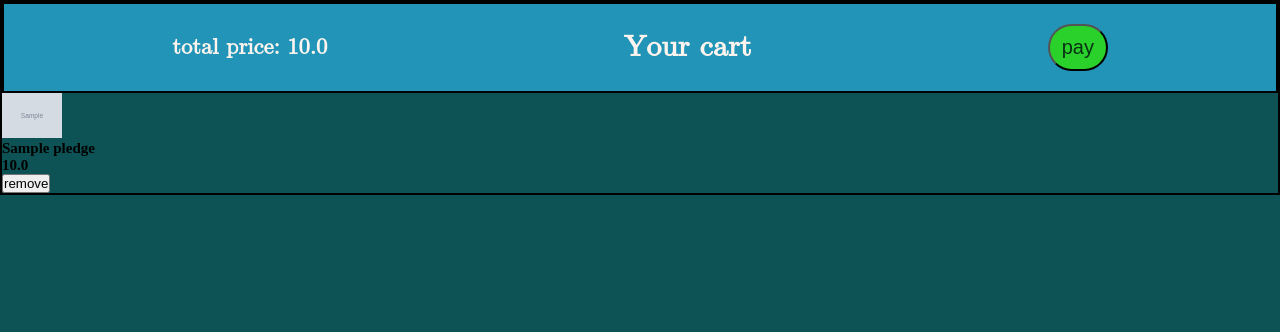
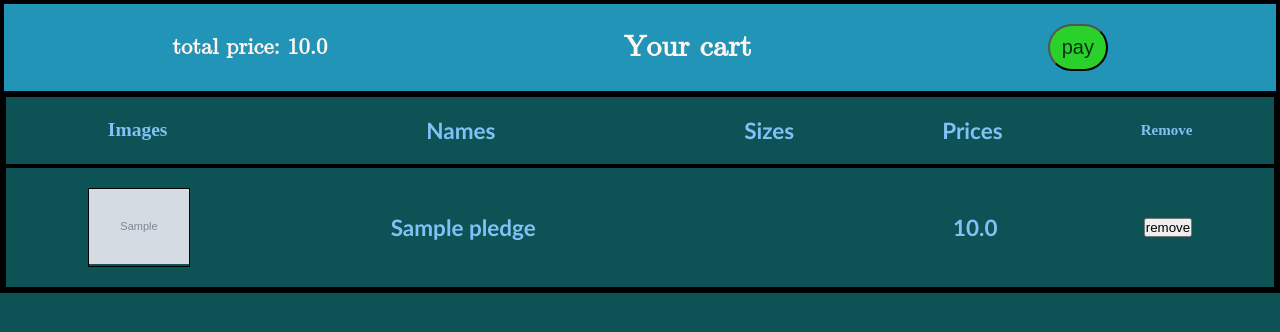
Before and after one commit to LuisJZ2004/clothestore, a Django app: page /cart/ in a window 1280 px wide. Shown: the part 106-438 px from the top of the page. Run offline with Django 4.2, Linux system fonts and the light colour scheme; a user stored in the database is signed in; tables that the repository leaves empty hold one stand-in row (values such as "Sample post"); grey boxes marked "Sample" are stand-in pictures.

Commit message:
show cart ready

```diff
--- /dev/null
+++ b/clothestore/cart/static/cart/css/cart_2.css
@@ -0,0 +1,105 @@
+main {
+    border: 2px solid black;
+}
+
+.cart-header {
+    border: 2px solid black;
+    padding: 20px;
+    display: flex;
+    justify-content: space-around;
+    align-items: center;
+    flex-direction: row;
+    font-size: 1.5rem;
+    font-family: math;
+    color: seashell;
+    background-color: #2294b7;
+}
+
+.cart-header button {
+    padding: 10px;
+    width: 60px;
+    background-color: #2ad12a;
+    border-radius: 50px;
+    color: rgb(8, 48, 21);
+    font-size: 2.0rem;
+    font-family: Arial, Helvetica, sans-serif;
+}
+
+.products {
+    border: 2px solid black;
+}
+
+.products .product {
+    border: 2px solid black;
+    padding: 20px;
+    display: flex;
+    justify-content: space-around;
+    flex-direction: row;
+}
+
+.image {
+    border: 1px solid black;
+}
+
+.image-title {
+    width: 100px;
+    display: flex;
+    justify-content: center;
+    align-items: center;
+    font-size: 1.3rem;
+    color:rgb(130, 193, 245);
+}
+
+.remove {
+    display: flex;
+    justify-content: center;
+    align-items: center;
+    font-size: 1.0rem;
+    color:rgb(130, 193, 245);
+}
+
+.products .product .name, .size, .price {
+    display: flex;
+    flex-wrap: wrap;
+    justify-content: center;
+    align-items: center;
+    font-size: 1.5rem;
+    font-family: 'Gill Sans', 'Gill Sans MT', Calibri, 'Trebuchet MS', sans-serif;
+    color: rgb(130, 193, 245)
+}
+
+.products .product .name {
+    width: 300px;
+    display: flex;
+}
+
+.products .product .size {
+    width:70px;
+}
+
+.products .product .price {
+    width: 90px;
+}
+
+.products .product form {
+    display: flex;
+    align-items: center;
+}
+
+.products .product a {
+    color: rgb(130, 193, 245);
+}
+
+.products .product a:hover {
+    color: white;
+}
+
+.empty {
+    padding: 30px;
+    display: flex;
+    justify-content: center;
+    align-items: center;
+    font-size: 2.5rem;
+    color: white;
+    font-family: arial;
+}
--- a/clothestore/cart/templates/cart/cart.html
+++ b/clothestore/cart/templates/cart/cart.html
@@ -1,7 +1,7 @@
 {% extends '../home/base_layout.html' %}
 {% load static %}
 {% block styles %}
-<link rel="stylesheet" href="{% static 'cart/css/cart_1.css' %}" type="text/css">
+<link rel="stylesheet" href="{% static 'cart/css/cart_2.css' %}" type="text/css">
 {% endblock styles %}
 
 
@@ -18,30 +18,58 @@
 
     <div class="products">
         {% if products %}
+            <div class="product">
+                    <div class="image-title">
+                        <h2>Images</h2>
+                    </div>
+
+                    <div class="name">
+                        <h2>Names</h2>
+                    </div>
+
+                    <div class="size">
+                        <h2>Sizes</h2>
+                    </div>
+
+                    <div class="price">
+                        <h2>Prices</h2>
+                    </div>
+                    <div class="remove">
+                        <h2>Remove</h2>
+                    </div>
+            </div>
+
+
             {% for product in products %}
                 <div class="product">
                     <div class="image">
-                    <img src="{{ product.pledgecolorset.image.url }}" alt="" width="60px">
+                    <img src="{{ product.pledgecolorset.image.url }}" alt="" width="100px">
                     </div>
 
-                    <div>
-                        <h2>{{ product.pledgecolorset.pledge.name }}</h2>
+                    <div class="name">
+                        <a href="{% url 'clothes:pledge_path' product.pledgecolorset.pledge.id %}?color={{product.pledgecolorset.color.name}}">
+                            <h2>{{ product.pledgecolorset.pledge.name }}</h2>
+                        </a>
                     </div>
 
-                    <div>
+                    <div class="size">
                         <h2> {{ product.size.name }} </h2>
                     </div>
 
-                    <div>
+                    <div class="price">
                         <h2> {{ product.pledgecolorset.price }} </h2>
                     </div>
-                    <form action="cart:cart_path" method="delete">
-                        <button>remove</button>
+                    <form action="{% url 'cart:delete_product_path' %}" method="POST">
+                        {% csrf_token %}
+                        <input type="hidden" name="id" value={{product.id}}>
+                        <button type="submit">remove</button>
                     </form>
                 </div>
             {% endfor %}
         {% else %}
-        <h3>your cart is empty</h3>
+        <div class="empty">
+            <h3>your cart is empty</h3>
+        </div>
         {% endif %}
     </div>
 
--- a/clothestore/cart/urls.py
+++ b/clothestore/cart/urls.py
@@ -3,9 +3,10 @@ from django.urls import path
 from django.contrib.auth.decorators import login_required
 
 # This app
-from .views import CartView
+from .views import CartView, DeleteProductView
 
 app_name="cart"
 urlpatterns = [
     path("", login_required(CartView.as_view()), name="cart_path"),
+    path("delete/", login_required(DeleteProductView.as_view()), name="delete_product_path"),
 ]
--- a/clothestore/cart/views.py
+++ b/clothestore/cart/views.py
@@ -1,6 +1,8 @@
 # Djnago
 from django.shortcuts import render, redirect, get_object_or_404
 from django.views import View
+from django.core.exceptions import ObjectDoesNotExist
+from django.http import Http404
 
 # My apps
 from clothes.models import PledgeColorSet, Size
@@ -39,5 +41,12 @@ class CartView(View):
             }
         )
 
-    def delete(self, request):
-        pass
+class DeleteProductView(View):
+    def post(self, request):
+        cart = request.user.cart
+
+        try:
+            cart.cartpledge_set.get(id=request.POST.get("id")).delete()
+            return redirect(to="cart:cart_path")
+        except ObjectDoesNotExist:
+            raise Http404()
```
Also changed, not shown: clothestore/cart/static/cart/css/cart_1.css (deleted, +0 -26 lines).
